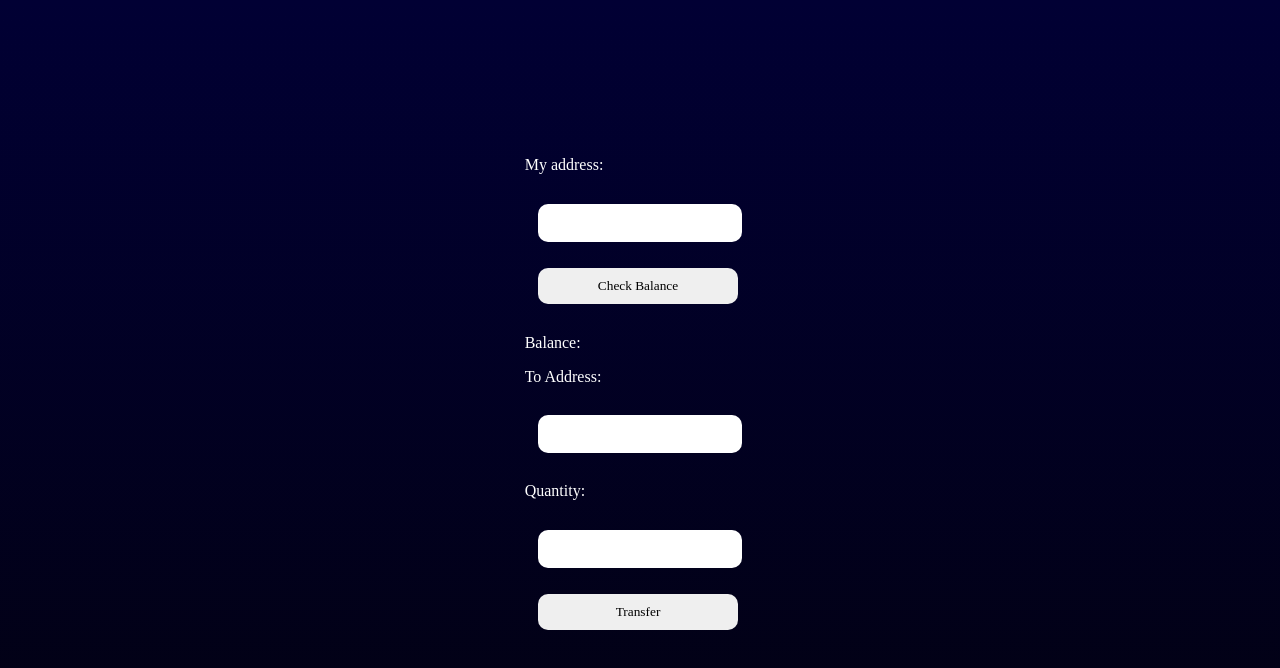
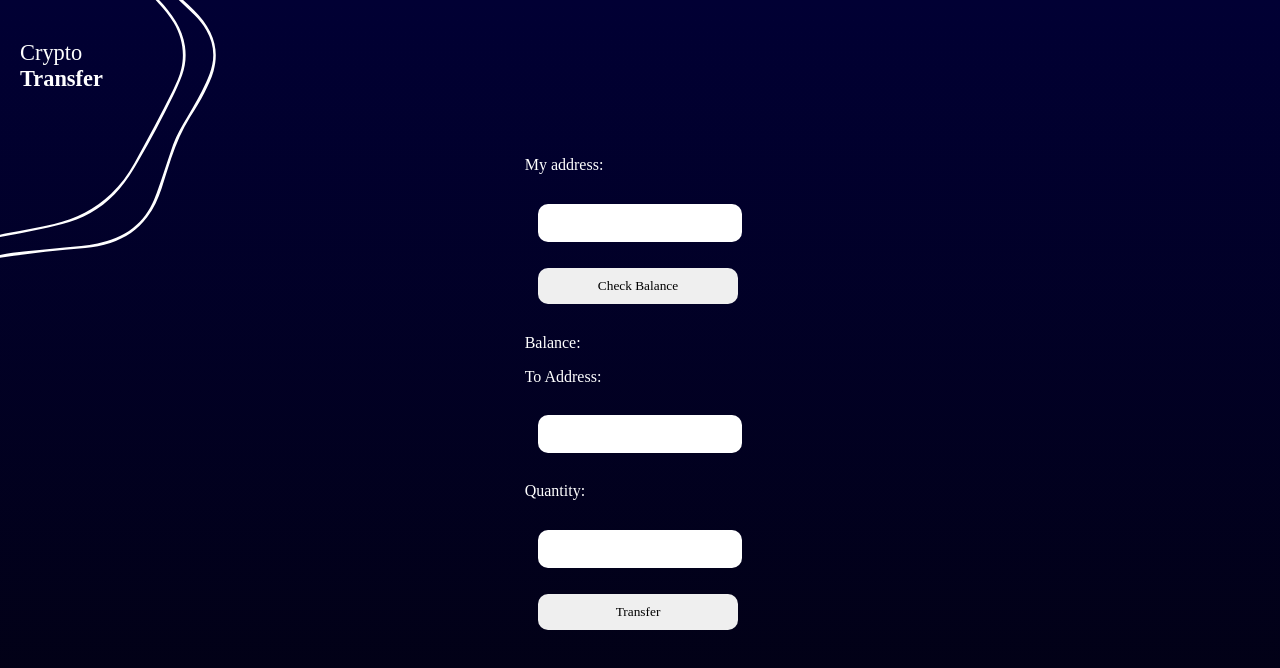
Before and after one commit to baltazarparra/crypto-transfer, a React (Create React App) app: page / in a window 1280 px wide. Shown: the top 668 px of the page. Built offline with nearby package versions, Linux system fonts and the light colour scheme; a web font is replaced by a local one.

Commit message:
add initial css

```diff
--- a/src/App.js
+++ b/src/App.js
@@ -22,6 +22,7 @@ function App() {
   return (
     <>
       <main>
+        <span className="logo">Crypto <b>Transfer</b></span>
         <section>
           <div>
             <p>My address:</p>
--- a/src/index.css
+++ b/src/index.css
@@ -1,6 +1,6 @@
 body {
   font-family: 'Unbounded', cursive;
-  background: linear-gradient(#010034, #020111);
+  background-image: url(wavy.svg), linear-gradient(#010034, #020111);
   background-repeat: no-repeat;
   height: 100vh;
   color: white;
@@ -29,4 +29,13 @@ main {
   align-items: center;
   justify-content: center;
   height: 100vh;
+  position: relative;
 }
+
+.logo {
+  position: absolute;
+  top: 40px;
+  left: 20px;
+  width: 100px;
+  font-size: 1.4em;
+}
```
Also changed, not shown: src/wavy.svg (added).
